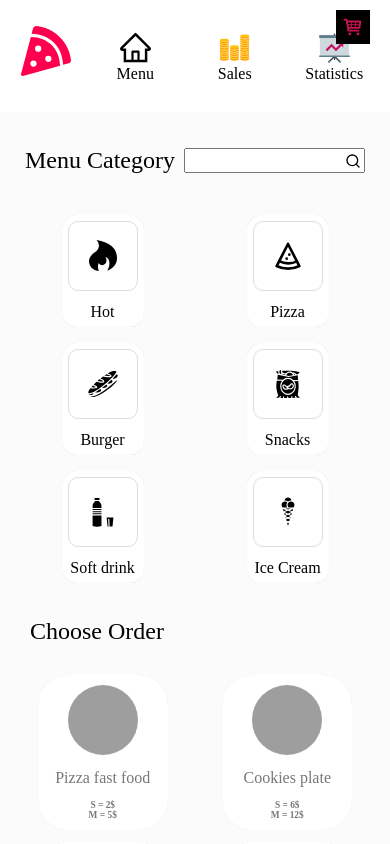
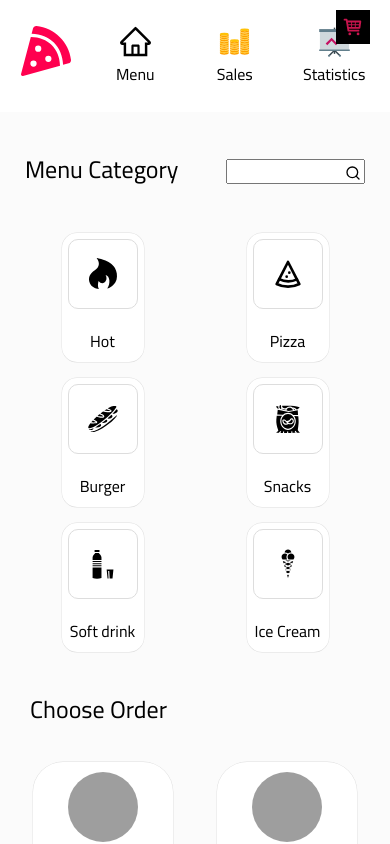
Before and after one commit to Mohamed-zakaria-coder/Cashier, a React (Create React App) app: page / in a window 390 px wide. Shown: the top 844 px of the page. Built offline with nearby package versions, Linux system fonts and the light colour scheme; grey boxes are pictures that could not be loaded.

Commit message:
change modal style

```diff
--- a/public/index.html
+++ b/public/index.html
@@ -24,6 +24,11 @@
       work correctly both with client-side routing and a non-root public URL.
       Learn how to configure a non-root public URL by running `npm run build`.
     -->
+    <!-- Google Fonts -->
+    <link rel="preconnect" href="https://fonts.googleapis.com">
+    <link rel="preconnect" href="https://fonts.gstatic.com" crossorigin>
+    <link href="https://fonts.googleapis.com/css2?family=Cairo&display=swap" rel="stylesheet">
+     <!-- Google Fonts -->
     <title>Cashier</title>
   </head>
   <body>
--- a/src/Modal.js
+++ b/src/Modal.js
@@ -17,7 +17,7 @@
                 {props.selectedPizza.size.map((e) => {
                   return (
                     <option key={props.id} value={e.price}>
-                      Size: {e.name}- Price: {e.price}$
+                      Size: {e.name} - {e.price}$
                     </option>
                   );
                 })}
--- a/src/store.css
+++ b/src/store.css
@@ -2,8 +2,18 @@
   margin: 0;
   padding: 0;
   box-sizing: border-box;
+  font-family: 'Cairo', sans-serif;
+  scroll-behavior: smooth;
 }
+::-webkit-scrollbar{
+  width: 10px;
+}
+::-webkit-scrollbar-track{
+}
+::-webkit-scrollbar-thumb{
+  background-color: #404040af;
 
+}
 a {
   text-decoration: none;
 }
@@ -120,13 +130,15 @@
   align-items: center;
 }
 .charge-btn {
-  position: absolute;
+  position: fixed;
   background-color: #ff004f;
   border-radius: 8px;
   color: white;
   bottom: 0;
   margin: 25px;
   padding: 10px 65px;
+  cursor: pointer;
+  border: none;
 }
 
 .order-icon {
@@ -148,10 +160,10 @@
   border: none;
 }
 .each {
-  box-shadow: 0 0 0 0.08px #ddd;
+  box-shadow: 0 0 0 0.4px #ddd;
   border-radius: 30px;
   background-color: white;
-  width: 130px;
+  min-width: 140px;
   padding: 10px;
   min-height: 155px;
   display: flex;
@@ -219,6 +231,7 @@
   color: white;
   background-color: red;
   font-size: 22px;
+  padding-bottom: 3px;
   width: 23px;
   height: 23px;
   display: flex;
@@ -246,9 +259,13 @@
   color: brown;
 }
 .select {
-  color: white;
-  background-color: rgb(71, 66, 66);
+  box-shadow: 0 0 4px #ddd;
   font-size: 20px;
+  width: 200px;
+  text-align: center;
+  outline: none;
+  border: none;
+  border-radius: 15px;
 }
 .btn {
   display: block;
@@ -261,12 +278,14 @@
 }
 .select-number {
   font-size: 20px;
-  width: 210px;
+  width: 200px;
   text-align: center;
   margin-left: 20px;
-  color: white;
-  background-color: rgb(71, 66, 66);
-  /* background-color: rgb(230, 245, 220); */
+  border: none;
+  outline: none;
+  /* background-color: #eee; */
+  box-shadow: 0 0 4px #ddd;
+  border-radius: 15px;
 }
 .btn-total {
   background-color: black;
@@ -276,21 +295,26 @@
   padding: 5px 10px;
 }
 .total-container {
-  color: rgb(136, 76, 33);
-  background-color: #ddd;
-  margin: 20px 0;
-  font-size: 20px;
-  /* text-align: center; */
+  color: white;
+  /* background-color: #ddd; */
+  margin: 20px auto;
+  font-size: 18px;
+  border-radius: 15px;
+  text-align: center;
+  width: 100%;
+  background-image: linear-gradient(to right, black, red);
   padding: 10px;
 }
 .add-product {
   display: block;
-  margin: 10px 0;
+  margin: 10px auto;
   width: 100%;
   padding: 10px;
-  background-color: rgb(44, 44, 129);
-  color: white;
+  background-color: #404040;
+  color: rgb(219, 104, 21);
   font-size: 17px;
+  border: none;
+  border-radius: 15px;
 }
 
 /* End Modal */
@@ -407,8 +431,7 @@
   background-color: white;
   margin-bottom: 10px;
   cursor: pointer;
-  box-shadow: 0 0 0 0.08px #ddd;
-  /* box-shadow: 0 0 0 0.1px; */
+  box-shadow: 0 0 0 0.4px #ddd;
 }
 .each-category:hover {
   background-color: gold;
@@ -591,6 +614,9 @@
     flex-direction: column;
     align-items: center;
   }
+  .best-products-holder img{
+    object-fit: cover;
+  }
   .best-quantity-container {
     width: 100%;
   }
@@ -695,11 +721,12 @@
     width: 95%;
   }
   .select {
-    width: 200px;
+    width: 100%;
+    margin: 0;
   }
   .select-number {
-    width: 200px;
-    margin-right: 20px;
+    width: 100%;
+    margin: 0;
   }
   .charge-btn-parent {
     margin-top: 60px;
```
